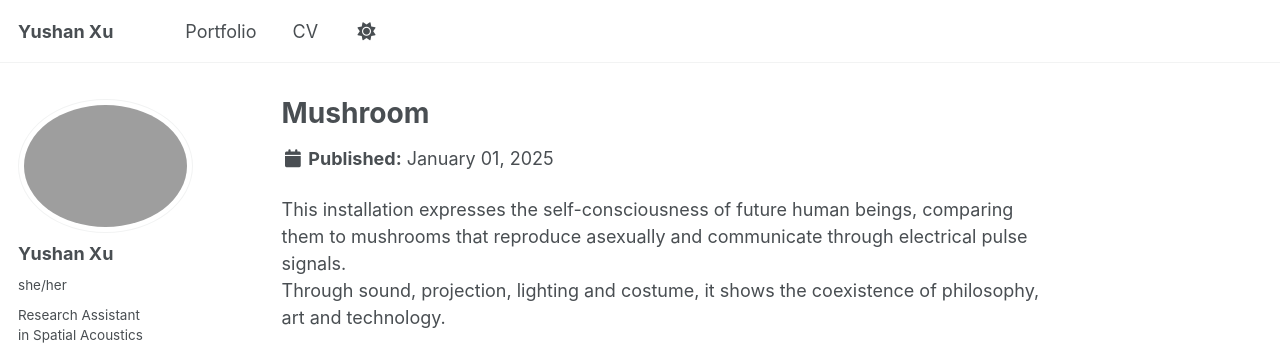
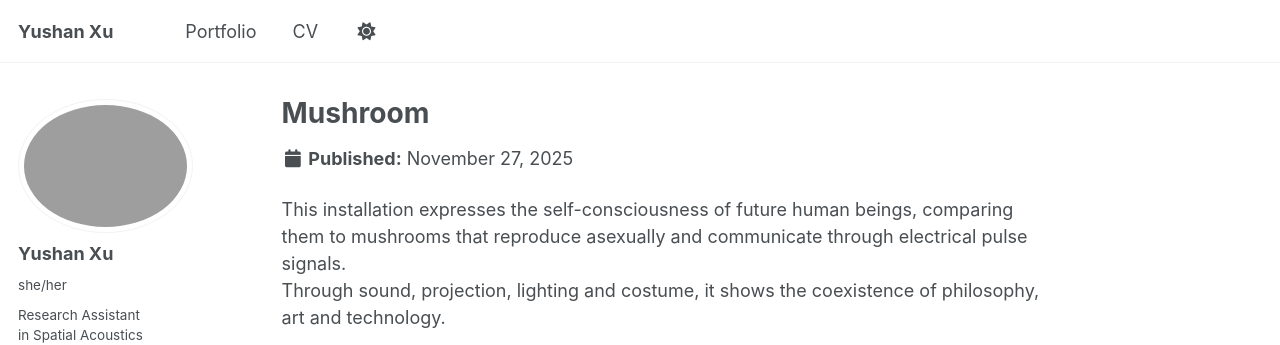
Before and after one commit to Yushan-Xu/Yushan-Xu.github.io, a Jekyll site: the page built from _portfolio/Mushroom.md, in a window 1280 px wide and 900 px high. Shown: the top 345 px of the window. Built offline with Jekyll 4.4.1, drawn with Linux system fonts in a browser that asks for light colours; a script that is not in the unit is left out.

Commit message:
Update Mushroom.md

```diff
--- a/_portfolio/Mushroom.md
+++ b/_portfolio/Mushroom.md
@@ -1,7 +1,7 @@
 ---
 layout: single
 title: "Mushroom"
-date: 2025-01-01
+date: 2025-11-27
 show_date: false
 read_time: false
 permalink: /_portfolio/Mushroom/
```
